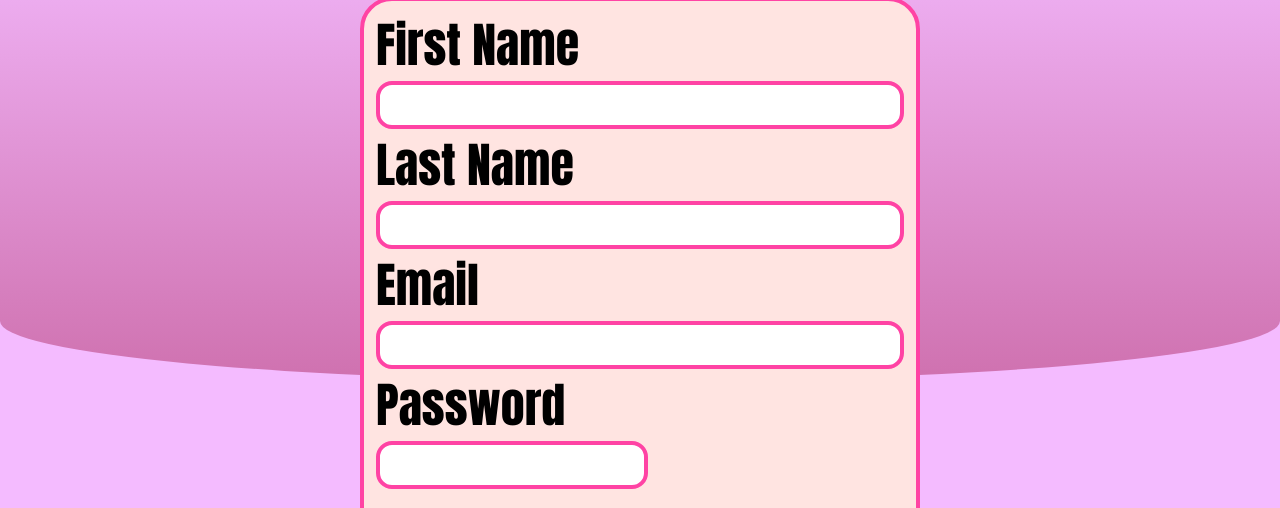
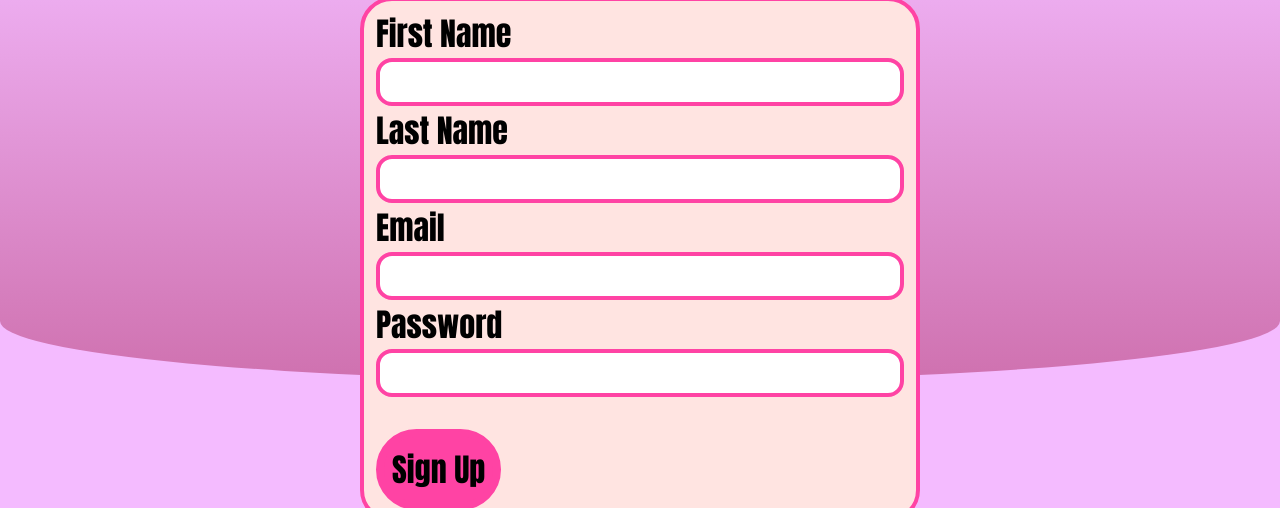
Before and after one commit to VioletViolaVi/contact_form, a plain HTML site: page index.html in a window 1280 px wide. Shown: the part 99-607 px from the top of the page. Drawn offline with Linux system fonts and the light colour scheme; a web font is replaced by a local one.

Commit message:
make password input responsive for larger screens

```diff
--- a/static/css/form.css
+++ b/static/css/form.css
@@ -58,10 +58,11 @@
   }
 
   .form-bg label {
-    font-size: 3rem;
+    font-size: 2rem;
   }
 
   .form-bg input[type='text'],
+  .form-bg input[type='password'],
   .form-bg input[type='email'] {
     width: 33rem;
   }
```
